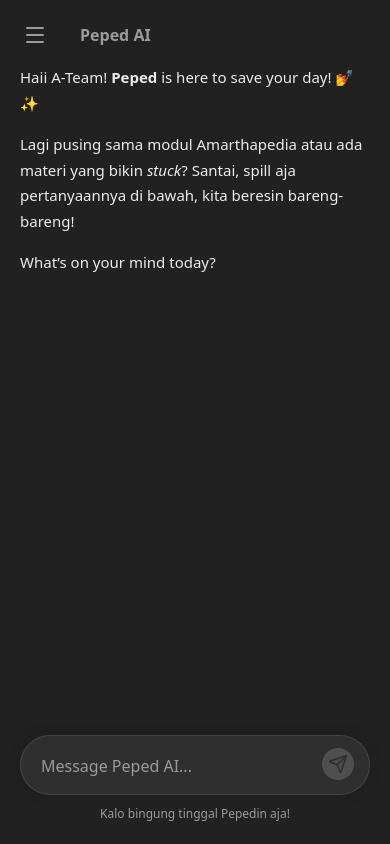
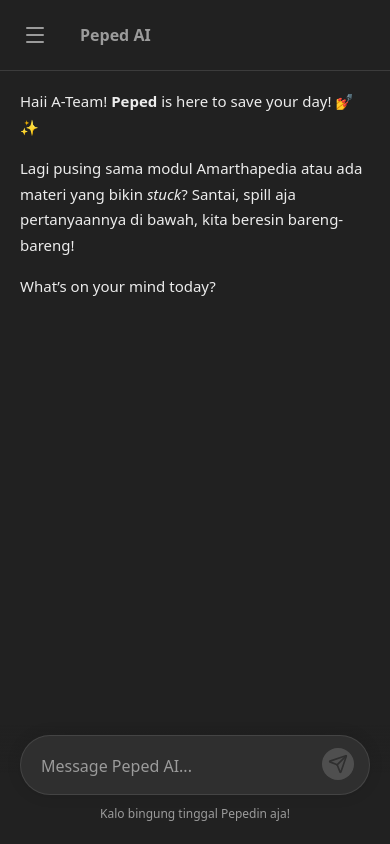
Before and after one commit to FerdyLazuardi/peped, a React (Vite) app: page / in a window 390 px wide. Built offline with nearby package versions, Linux system fonts and the light colour scheme.

Commit message:
update terbaru

```diff
--- a/src/index.css
+++ b/src/index.css
@@ -233,7 +233,8 @@
   top: 0;
   width: 100%;
   z-index: 5;
-  background: linear-gradient(180deg, var(--bg-color) 60%, transparent 100%);
+  background-color: #212121;
+  border-bottom: 1px solid rgba(255, 255, 255, 0.12);
 }
 
 .app-title {
@@ -246,7 +247,7 @@
 .chat-container {
   flex: 1;
   overflow-y: auto;
-  padding: 80px 15% 40px 15%;
+  padding: 100px 15% 40px 15%;
   display: flex;
   flex-direction: column;
   gap: 25px;
@@ -566,7 +567,7 @@
   }
 
   .chat-container {
-    padding: 60px 20px 20px 20px !important;
+    padding: 84px 20px 20px 20px !important;
   }
 
   .message-wrapper {
```
